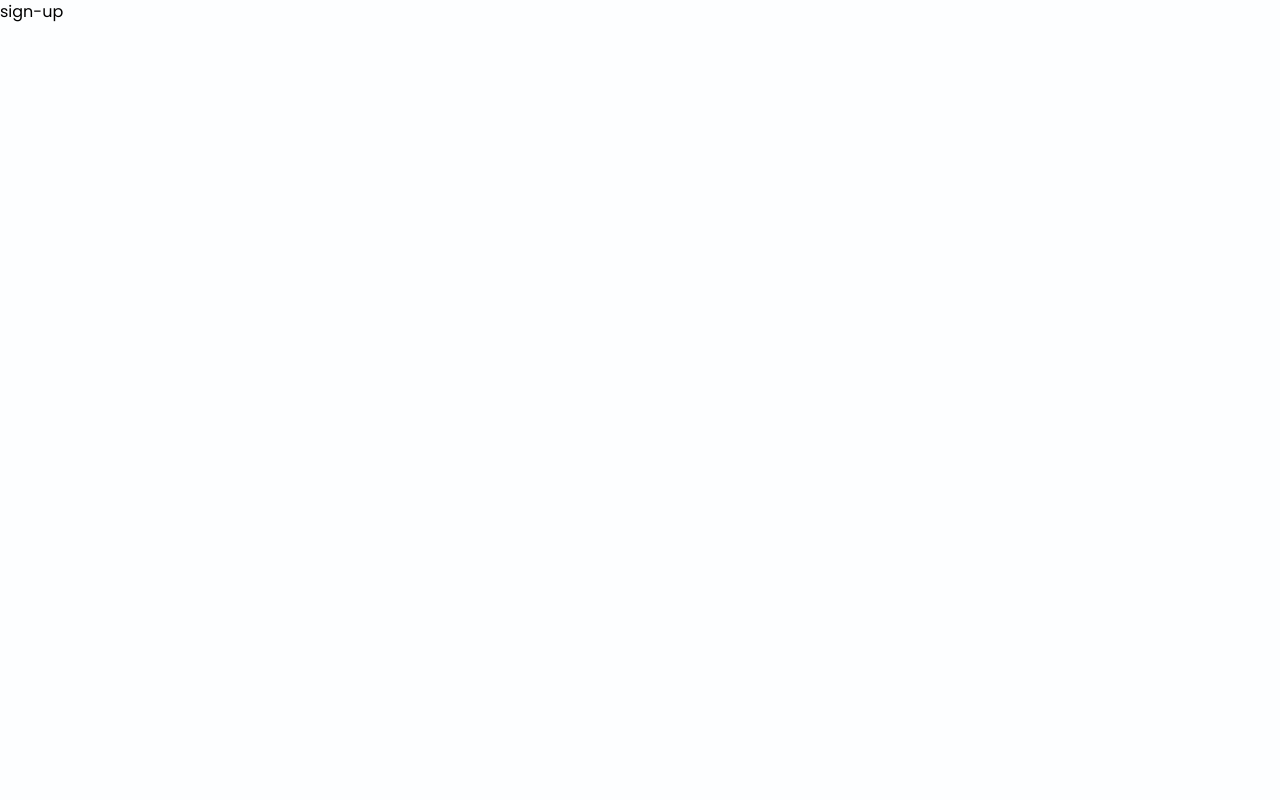
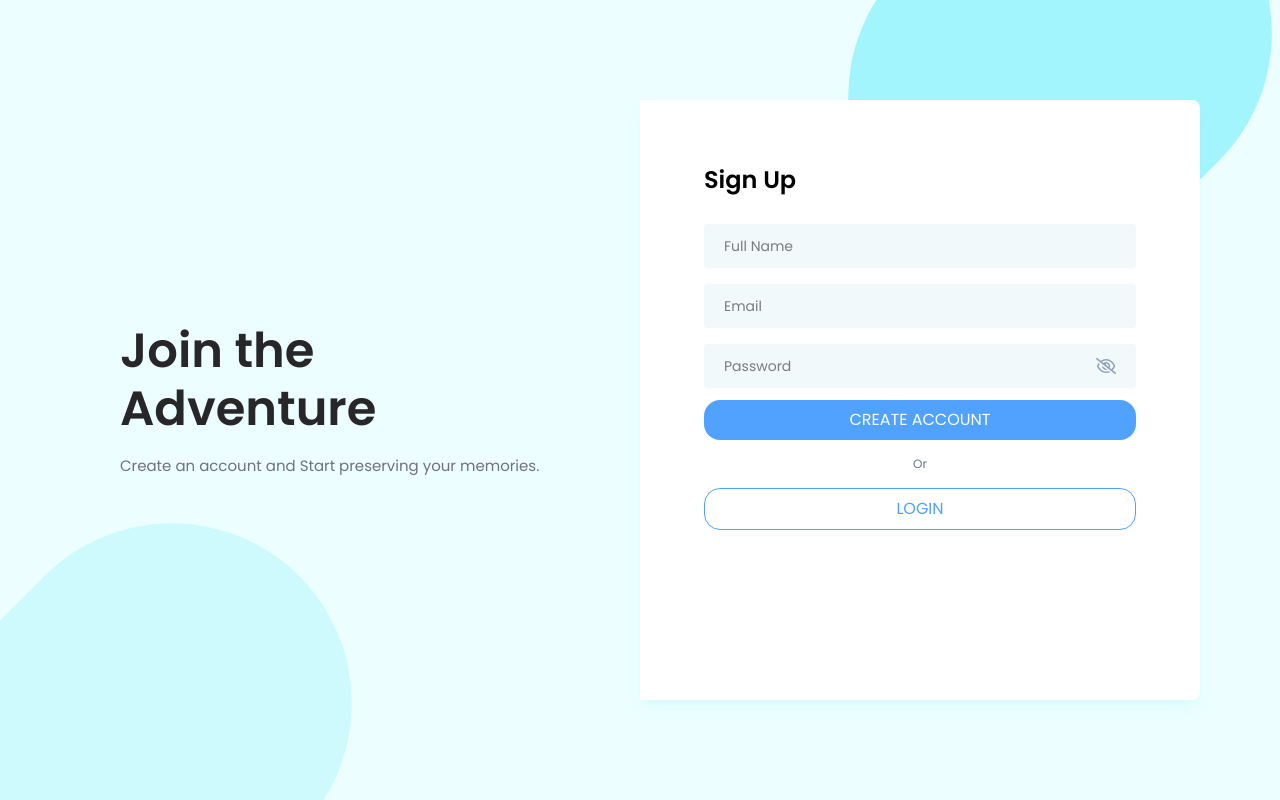
Before and after one commit to deja-v/Memento, a React (Vite) app in the folder client/: page /signup in a window 1280 px wide. Built offline with nearby package versions, Linux system fonts and the light colour scheme; a web font is replaced by a local one.

Commit message:
added signup page

```diff
--- a/client/src/App.tsx
+++ b/client/src/App.tsx
@@ -1,4 +1,4 @@
-import { BrowserRouter, Routes, Route } from "react-router-dom";
+import { BrowserRouter, Routes, Route, Navigate } from "react-router-dom";
 import Home from "./pages/home.tsx";
 import Login from "./pages/login.tsx";
 import SignUp from "./pages/sign-up.tsx";
@@ -7,7 +7,8 @@ const App = () => {
     <div>
       <BrowserRouter>
         <Routes>
-          <Route path="/home" element={<Home />} />
+          <Route path="/" element={<Root />} />
+          <Route path="/dashboard" element={<Home />} />
           <Route path="/login" element={<Login />} />
           <Route path="/signup" element={<SignUp />} />
         </Routes>
@@ -16,4 +17,10 @@ const App = () => {
   );
 };
 
+const Root = () => {
+  const isAuthenticated = !!localStorage.getItem("token")
+  return isAuthenticated? <Navigate to="dashboard" />
+  : <Navigate to="login" />
+}
+
 export default App;
--- a/client/src/pages/login.tsx
+++ b/client/src/pages/login.tsx
@@ -3,7 +3,7 @@ import { useNavigate } from "react-router-dom";
 import PasswordInput from "../components/input/PasswordInput";
 import { validateEmail } from "../utils/helper.js";
 import axiosInstance from "../utils/axiosinstance.js";
-import {isAxiosError} from "axios";
+import { isAxiosError } from "axios";
 const Login = () => {
   const navigate = useNavigate();
   const [email, setEmail] = useState("");
@@ -13,28 +13,27 @@ const Login = () => {
   const handleLogin = async (e: React.FormEvent) => {
     e.preventDefault();
 
-    if(!validateEmail(email)){
+    if (!validateEmail(email)) {
       setError("Please enter a valid email address");
       return;
     }
-    if(!password){
+    if (!password) {
       setError("Please enter a password");
       return;
     }
     setError("");
 
-    try{
+    try {
       const response = await axiosInstance.post("/user/login", {
         email: email,
-        password: password
-      })
-      if(response.data &&  response.data.user){
+        password: password,
+      });
+      console.log(response.data)
+      if (response.data && response.data.accessToken) {
         localStorage.setItem("token", response.data.accessToken);
         navigate("/dashboard");
       }
-
-    }
-    catch (error) {
+    } catch (error) {
       if (isAxiosError(error) && error.response) {
         const data = error.response.data as { msg?: string };
         setError(data.msg || "An unexpected error occurred. Please try again");
@@ -76,8 +75,8 @@ const Login = () => {
             />
 
             <PasswordInput
-            value={password}
-            onChange={(e)=> setPassword(e.target.value)}
+              value={password}
+              onChange={(e) => setPassword(e.target.value)}
             />
             {error && <p className="text-red-500 text-xs pb-1">{error}</p>}
 
--- a/client/src/pages/sign-up.tsx
+++ b/client/src/pages/sign-up.tsx
@@ -1,5 +1,110 @@
+import { useState } from "react";
+import { useNavigate } from "react-router-dom";
+import PasswordInput from "../components/input/PasswordInput";
+import { validateEmail } from "../utils/helper.js";
+import axiosInstance from "../utils/axiosinstance.js";
+import { isAxiosError } from "axios";
 const SignUp = () => {
-  return <div>sign-up</div>;
+  const navigate = useNavigate();
+  const [name, setName] = useState("");
+  const [email, setEmail] = useState("");
+  const [password, setPassword] = useState("");
+  const [error, setError] = useState<string | null>(null);
+
+  const handleSignup = async (e: React.FormEvent) => {
+    e.preventDefault();
+    if (!name) {
+      setError("Please enter your name");
+      return;
+    }
+
+    if (!validateEmail(email)) {
+      setError("Please enter a valid email address");
+      return;
+    }
+    if (!password) {
+      setError("Please enter a password");
+      return;
+    }
+    setError("");
+
+    try {
+      const response = await axiosInstance.post("/user/register", {
+        name: name,
+        email: email,
+        password: password,
+      });
+      if (response.data) {
+        navigate("/login");
+      }
+    } catch (error) {
+      if (isAxiosError(error) && error.response) {
+        const data = error.response.data as { msg?: string };
+        setError(data.msg || "An unexpected error occurred. Please try again");
+      } else if (error instanceof Error) {
+        setError(error.message);
+      } else {
+        setError("An unexpected error occurred. Please try again");
+      }
+    }
+  };
+
+  return (
+    <div className="h-screen bg-cyan-50 overflow-hidden relative">
+      <div className="login-ui-box right-10 -top-40"></div>
+      <div className="login-ui-box bg-cyan-100 -bottom-40 right-3/4"></div>
+
+      <div className="container h-screen flex items-center justify-center px-20 mx-auto">
+        <div className="w-2/4 h-[90vh] flex items-center bg-login-bg-img bg-cover bg-center rounded-lg p-10 z-50">
+          <div>
+            <h4 className="text-5xl text-zinc-800 font-semibold leading-[58px]">
+              Join the <br /> Adventure
+            </h4>
+            <p className="text-[15px] text-zinc-500 leading-6 pr-7 mt-4">
+              Create an account and Start preserving your memories.
+            </p>
+          </div>
+        </div>
+
+        <div className="w-2/4 h-[75vh] bg-white rounded-r-lg relative p-16 shadow-lg shadow-cyan-200/20">
+          <form onSubmit={handleSignup}>
+            <h4 className="text-2xl font-semibold mb-7">Sign Up</h4>
+            <input
+              type="text"
+              placeholder="Full Name"
+              className="input-box"
+              value={name}
+              onChange={(e) => setName(e.target.value)}
+            />
+            <input
+              type="text"
+              placeholder="Email"
+              className="input-box"
+              value={email}
+              onChange={(e) => setEmail(e.target.value)}
+            />
+            <PasswordInput
+              value={password}
+              onChange={(e) => setPassword(e.target.value)}
+            />
+            {error && <p className="text-red-500 text-xs pb-1">{error}</p>}
+
+            <button type="submit" className="btn-primary">
+              CREATE ACCOUNT
+            </button>
+            <p className="text-xs text-slate-500 text-center my-4">Or</p>
+            <button
+              type="button"
+              className="btn-secondary"
+              onClick={() => navigate("/login")}
+            >
+              LOGIN
+            </button>
+          </form>
+        </div>
+      </div>
+    </div>
+  );
 };
 
 export default SignUp;
```
Also changed, not shown: 1 other file (tests, documents, lock files or other folders).
